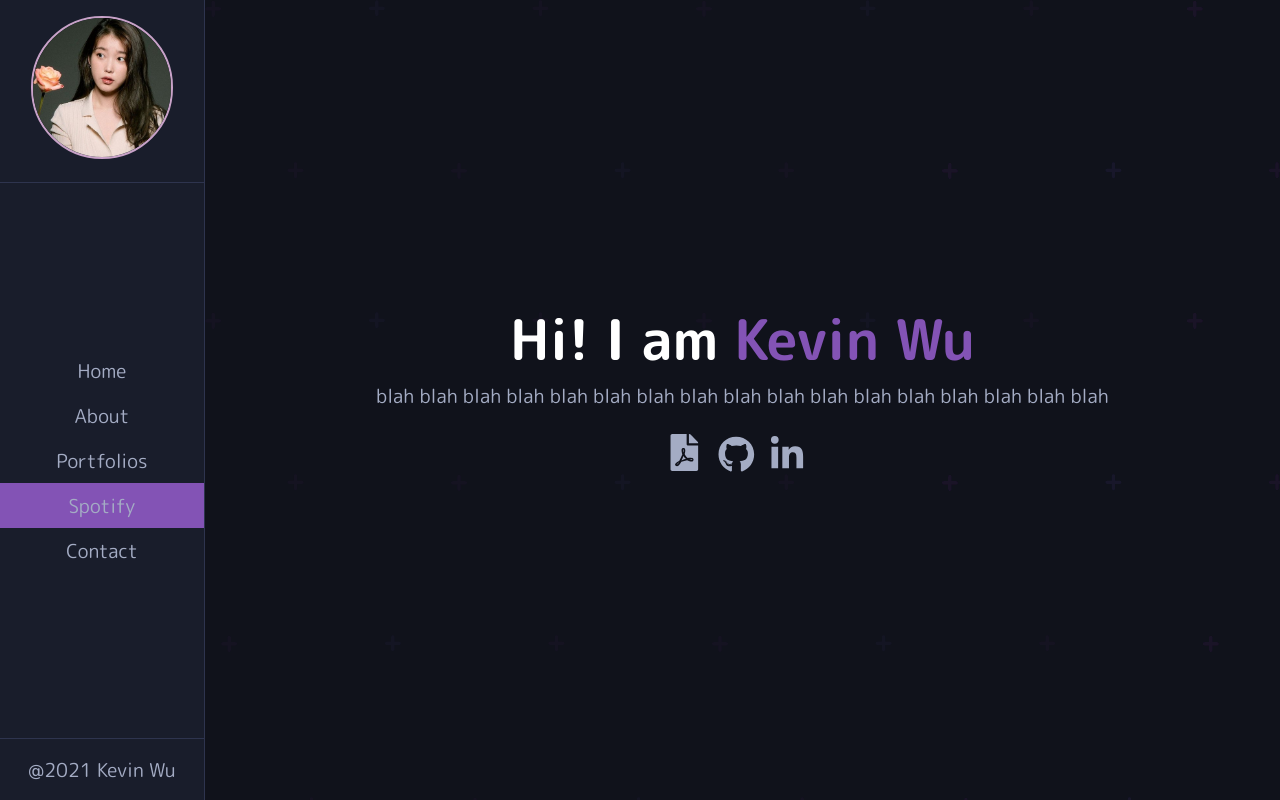
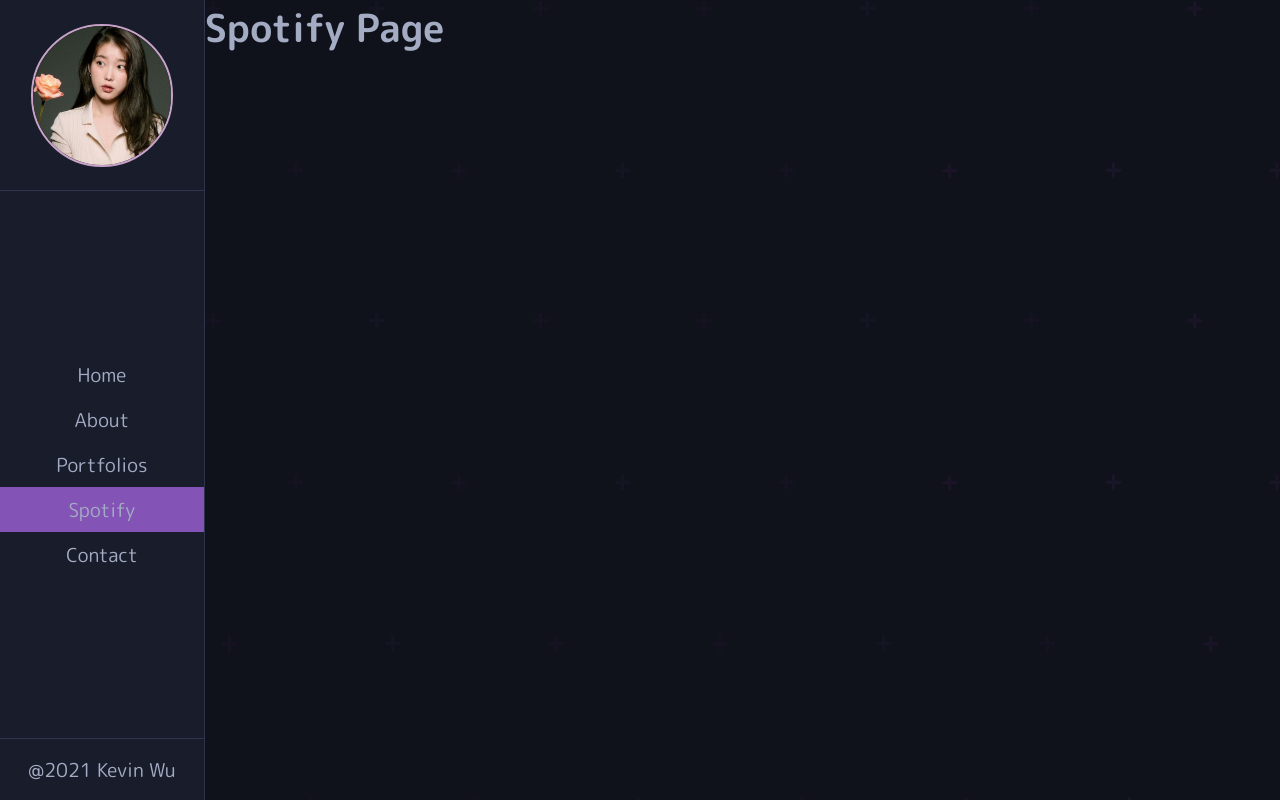
Before and after one commit to kevywevyy/kevwevy_website, a React (Create React App) app: page /spotify in a window 1280 px wide. Built offline with nearby package versions, Linux system fonts and the light colour scheme.

Commit message:
added all pages with switch and router

```diff
--- a/src/App.js
+++ b/src/App.js
@@ -1,6 +1,12 @@
 import './App.scss';
 import NavBar from './Components/NavBar';
 import HomePage from './Pages/HomePage';
+import AboutPage from './Pages/AboutPage';
+import PortfoliosPage from './Pages/PortfoliosPage';
+import SpotifyPage from './Pages/SpotifyPage';
+import ContactPage from './Pages/ContactPage';
+import { Switch, Route } from 'react-router-dom';
+
 function App() {
   return (
     <div className="App">
@@ -9,7 +15,23 @@
       </div>
       <div className="main-content">
         <div className="content">
-          <HomePage/>
+          <Switch>
+            <Route path="/" exact>
+              <HomePage/>
+            </Route>
+            <Route path="/about" exact>
+              <AboutPage/>
+            </Route>
+            <Route path="/portfolios" exact>
+              <PortfoliosPage/>
+            </Route>
+            <Route path="/spotify" exact>
+              <SpotifyPage/>
+            </Route>
+            <Route path="/contact" exact>
+              <ContactPage/>
+            </Route>
+          </Switch>
         </div>
       </div>
     </div>
--- /dev/null
+++ b/src/Pages/AboutPage.js
@@ -0,0 +1,11 @@
+import React from 'react';
+
+function AboutPage() {
+    return (
+        <div className="AboutPage">
+            <h1>About Page</h1>
+        </div>
+    )
+}
+
+export default AboutPage;
--- /dev/null
+++ b/src/Pages/ContactPage.js
@@ -0,0 +1,11 @@
+import React from 'react';
+
+function ContactPage() {
+    return (
+        <div className="ContactPage">
+            <h1>Contact Page</h1>
+        </div>
+    )
+}
+
+export default ContactPage;
--- /dev/null
+++ b/src/Pages/PortfoliosPage.js
@@ -0,0 +1,11 @@
+import React from 'react';
+
+function PortfoliosPage() {
+    return (
+        <div className="portfolios">
+            <h1>Portfolios Page</h1>
+        </div>
+    )
+}
+
+export default PortfoliosPage;
--- /dev/null
+++ b/src/Pages/SpotifyPage.js
@@ -0,0 +1,11 @@
+import React from 'react';
+
+function SpotifyPage() {
+    return (
+        <div className="SpotifyPage">
+            <h1>Spotify Page</h1>
+        </div>
+    )
+}
+
+export default SpotifyPage;
--- a/src/styles/_navbar.scss
+++ b/src/styles/_navbar.scss
@@ -10,7 +10,7 @@
         .profile {
             width: 100%;
             text-align: center;
-            margin-top: 1rem;
+            margin-top: 1.5rem;
             border-bottom: 0.0625rem solid #2e344e;
             img {
                 width: 70%;
@@ -42,7 +42,7 @@
                         transform-origin: bottom;
                         transform: scale(0);
                         overflow-x: hidden;
-                        transition: transform 0.6s, 0.3s width 0.4s cubic-bezier(1,-0.16,0,1.35);
+                        transition: transform 0.4s, 0.3s width 0.3s cubic-bezier(1,-0.16,0,1.35);
                     }
                     &:hover::before {
                         width: 100%;
```
